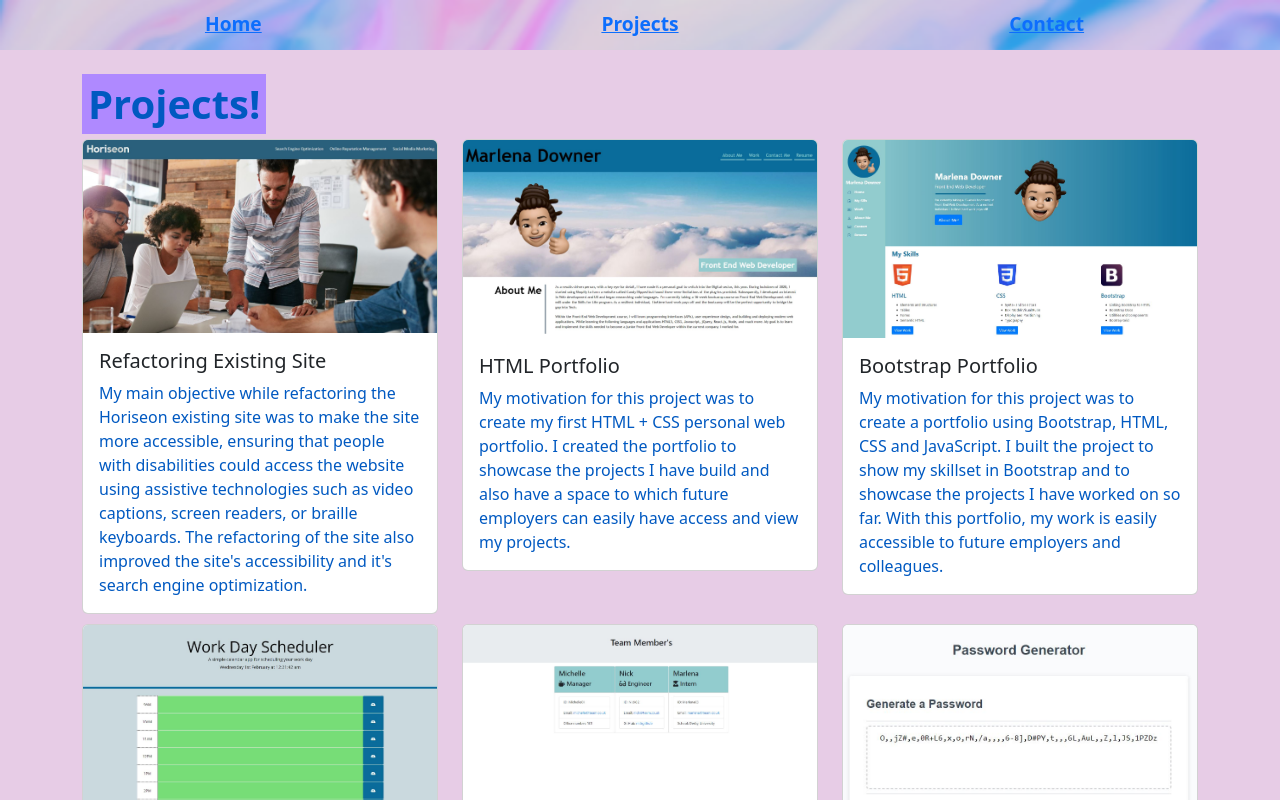
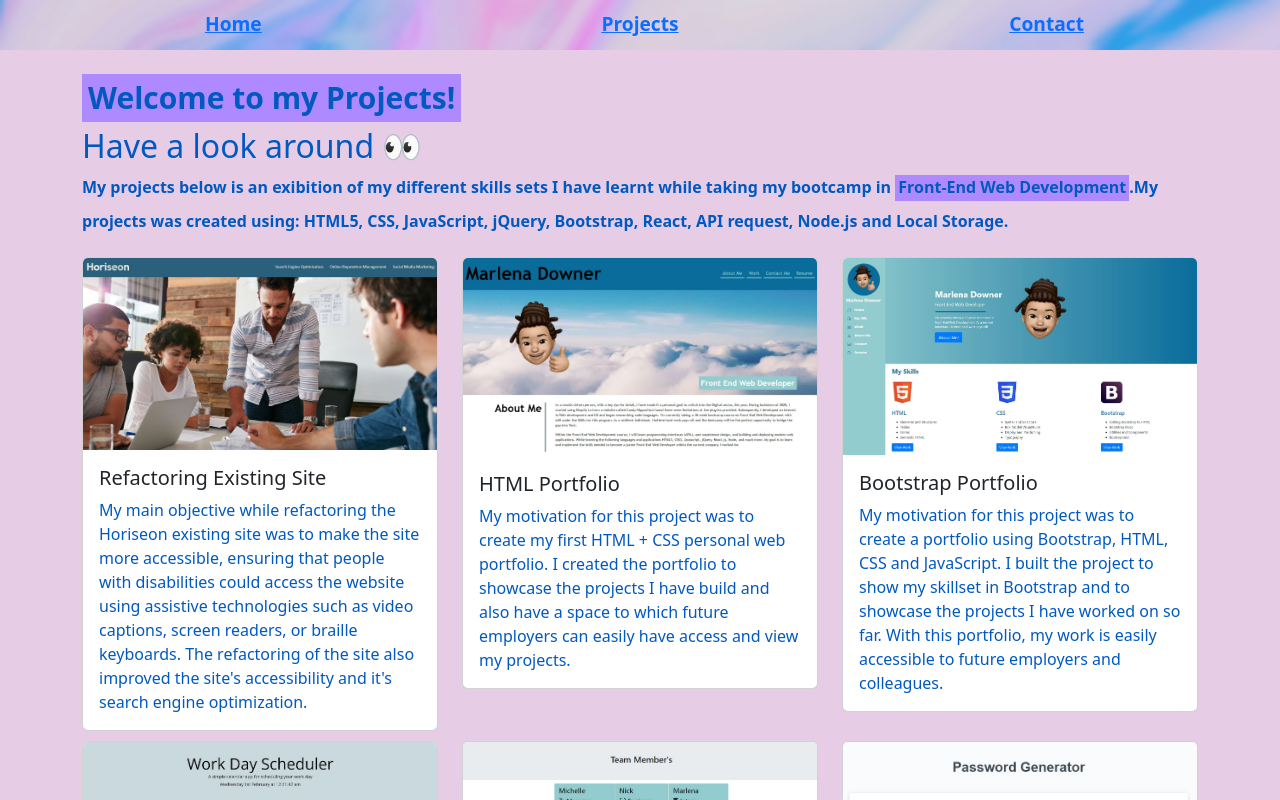
Before and after one commit to MarlenaDowner/my-react-portfolio, a React (Create React App) app: page /projects in a window 1280 px wide. Shown: the top 800 px of the page. Built offline with nearby package versions, Linux system fonts and the light colour scheme.

Commit message:
added bold behind intro text

```diff
--- a/src/index.css
+++ b/src/index.css
@@ -102,7 +102,7 @@ body {
 }
 
 
-.HomeH1 {
+.HomeH2 {
   font-size: 3em;
   color: #0059C1;
   margin-bottom: 10px;
@@ -168,9 +168,26 @@ h1, p {
 }
 
 .ProjectHeader {
+  font-size: 30px;
   font-weight: bold;
   margin-bottom: 5px;
   display: inline-flex;
   background-color: #AF89FF;
   padding: 6px;
 }
+
+.ProjectsH2 {
+  font-size: 2em;
+  color: #0059C1;
+  margin-bottom: 10px;
+}
+
+
+.Projectintro {
+
+  font-size: 1em;
+  /* text-align: justify; */
+  color: #0059C1;
+  font-weight: bold;
+  /* max-width: 720px; */
+}
--- a/src/pages/Home.js
+++ b/src/pages/Home.js
@@ -6,7 +6,7 @@ const Home = () => {
         <div class="container">
             <div>
                 <h1 className="Welcome">Welcome to my Portfolio</h1>
-                <h2 className="HomeH1"> Hi! I'm Marlena</h2>
+                <h2 className="HomeH2"> Hi! I'm Marlena</h2>
                 <div class="intro">I’m an <h1 className="pBack">Apprentice Web-Developer</h1> in a 18 month Software Engineer Apprenticeship. I’m also soon to be finishing a 16-week bootcamp in Front-End Web Development. As a resilient individual, I have learnt programming interfaces, user experience design, and building and deploying modern web applications. My goal once finishing my apprentiship is to implement and use these fresh skills in my career as a Software Engineer.</div>
                 <br></br>
                 <button className="viewButton" type="button">
--- a/src/pages/Projects.js
+++ b/src/pages/Projects.js
@@ -6,6 +6,7 @@ import project3 from "../assets/pictures/Project3.JPG";
 import project4 from "../assets/pictures/Project4.JPG";
 import project5 from "../assets/pictures/Project5.JPG";
 import project6 from "../assets/pictures/Project6.JPG";
+
 
 
 const cardsData = [
@@ -47,7 +48,10 @@ const Projects = () => {
       <br />
       <div class="container">
         <div>
-        <h1 className="ProjectHeader">Projects!</h1>
+        <h1 className="ProjectHeader">Welcome to my Projects!</h1>
+        <h2 className="ProjectsH2"> Have a look around 👀</h2>
+        <div class="Projectintro">My projects below is an exibition of my different skills sets I have learnt while taking my bootcamp in <h1 className="pBack">Front-End Web Development</h1>.My projects was created using: HTML5, CSS, JavaScript, jQuery, Bootstrap, React, API request, Node.js and Local Storage.</div>
+        <br></br>
           <div className="row">
             {cardsData.map((card, index) => (
               <div key={index} className="col-sm-6 col-md-4">
@@ -69,4 +73,5 @@ const Projects = () => {
   );
 };
 
+
 export default Projects;
```
